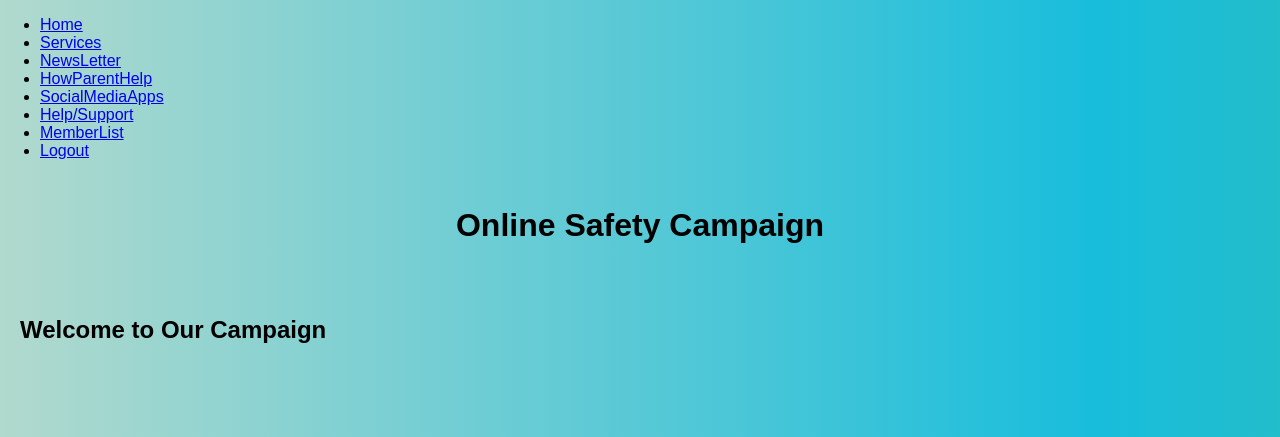
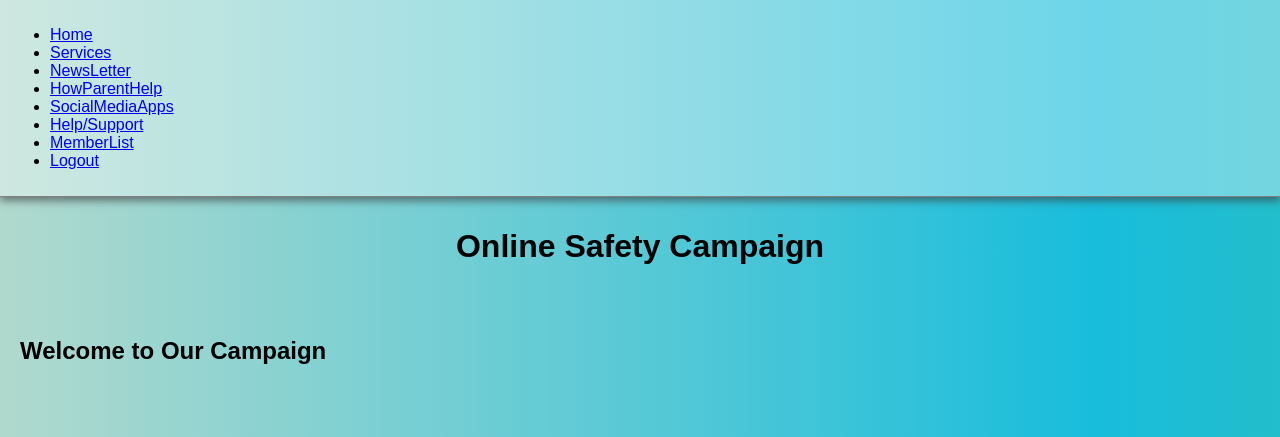
Before and after one commit to Amanda2428/Cyber-Guardian, a PHP site: page /adminhome.php in a window 1280 px wide. Shown: the top 437 px of the page. Run offline with PHP 8.4, Linux system fonts and the light colour scheme.

Commit message:
updating

```diff
--- a/contact.php
+++ b/contact.php
@@ -146,7 +146,7 @@
           </form>
           </div>
           <li class="nav-item ms-auto">
-            <a class="link " href="logout.php"><i class="fa-solid fa-user"></i><i class="fa-solid fa-right-from-bracket"></i></a>
+            <a class=" " href="logout.php"><i class="fa-solid fa-user"></i><i class="fa-solid fa-right-from-bracket"></i></a>
           </li>
         </ul>
       </div>
--- a/newsletterSetup.php
+++ b/newsletterSetup.php
@@ -112,8 +112,10 @@
       <li class="nav-item">
         <a class="link " href="MemberList.php">MemberList</a>
       </li>
-      <li class="nav-item ms-auto">
-        <a class="link " href="logout.php"><i class="fa-solid fa-user"></i><i class="fa-solid fa-right-from-bracket"></i></a>
+      <li class="nav-item ms-auto ">
+        <div class="logout">
+          <a class="link " href="logout.php"><i class="fa-solid fa-user"></i><i class="fa-solid fa-right-from-bracket"></i></a>
+        </div>
       </li>
     </ul>
     <!-- <form class="form-inline my-2 my-lg-0">
--- a/style.css
+++ b/style.css
@@ -30,7 +30,53 @@
     padding: 10px;
   }
 
+  nav {
+    box-sizing: border-box !important;
+    width: 100% !important;
+    display: flex !important;
+    background-color: rgba(255, 254, 254, 0.365) !important;
+    align-items: center !important;
+    padding: 10px !important;
+    border-bottom: 1px solid gray !important;
+    box-shadow: 0 4px 8px rgba(62, 60, 60, 0.628)
+    /* position: relative; */
+  }
 
+  nav ul li .link{
+    list-style: none !important;
+    text-decoration: none;
+    padding: 16px !important;
+    margin: 0 !important;
+    font-size: 20px;
+    flex: 1;
+  }
+  nav ul li .logout{
+    margin-inline-start: auto;
+  }
+
+  nav li a {
+    position: relative!important;
+    display: inline-block !important;
+    transition: color 200ms !important;
+  }
+
+  nav li a::after {
+    content: "" !important;
+    position: absolute !important;
+    width: 100% !important;
+    height: 2px !important;
+    bottom: -5px !important;
+    left: 0 !important;
+    background-color: #0088ff !important;
+    visibility: hidden !important;
+    transform: scaleX(0) !important;
+    transition: all 0.3s ease-in-out !important;
+  }
+
+  nav li a:hover::after {
+    visibility: visible !important;
+    transform: scaleX(1) !important;
+  }
   .navbar-brand {
     opacity: 0.8;
     color: black;
```
